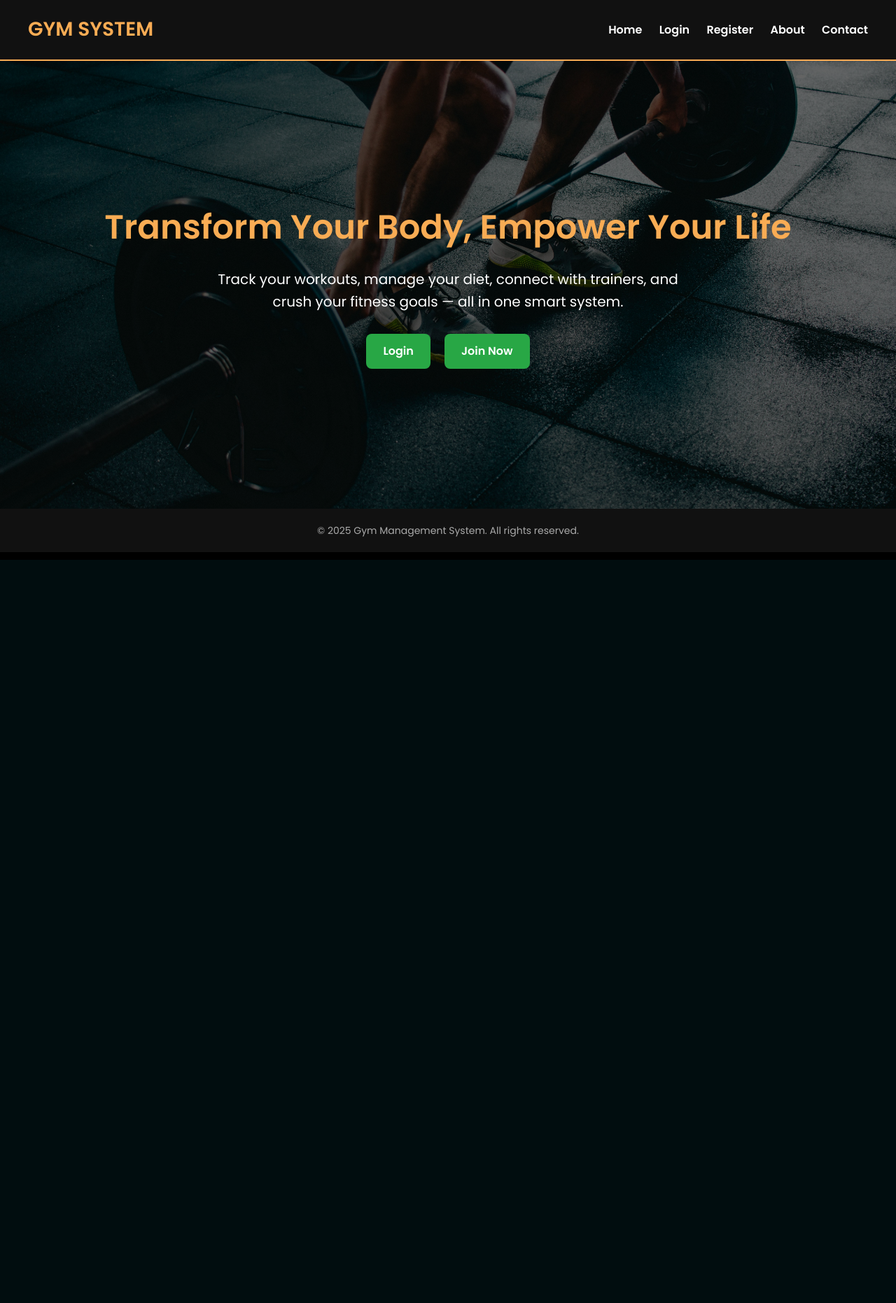
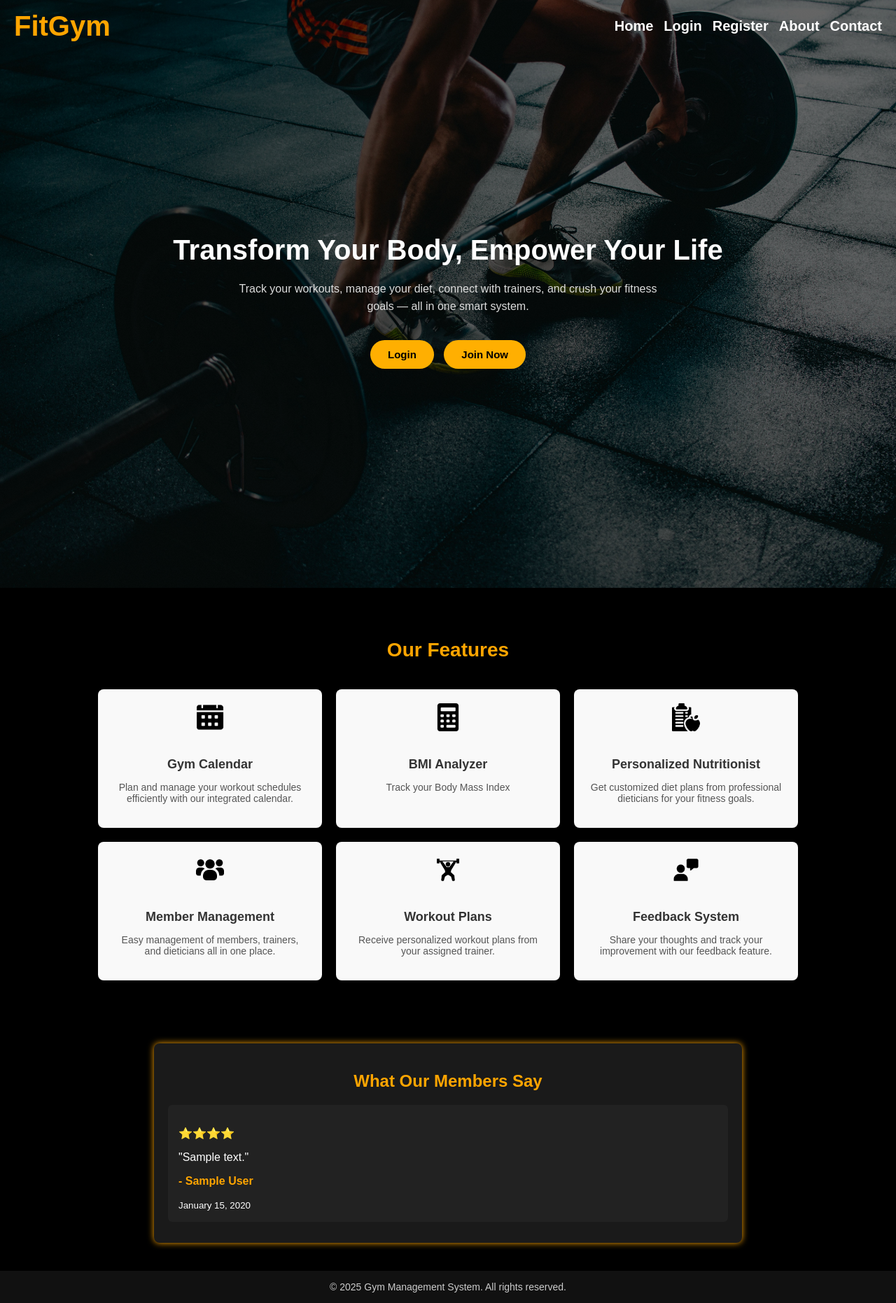
Before and after one commit to cst24680/GYM-, a PHP site: page / in a window 1280 px wide. Shown: the whole page at 70% size. Before the commit the page ends 800 px from the top, so only its background shows below. Run offline with PHP 8.4, Linux system fonts and the light colour scheme; tables that the repository leaves empty or names only in its code hold one stand-in row (values such as "Sample post").

Commit message:
Update index.php

```diff
--- a/index.php
+++ b/index.php
@@ -1,159 +1,302 @@
+<?php
+include "db.php";
+
+// Fetch latest 5 feedbacks
+$result = mysqli_query($conn, "
+    SELECT f.rating, f.comments, m.Mem_name, f.created_at
+    FROM feedback f
+    JOIN member_registration m ON f.Mem_id = m.Mem_id
+    ORDER BY f.created_at DESC
+    LIMIT 5
+");
+?>
 <!DOCTYPE html>
 <html lang="en">
 <head>
 <meta charset="UTF-8">
-    <title>Gym Management System</title>
 <meta name="viewport" content="width=device-width, initial-scale=1.0">
+<title>FitGym</title>
 <style>
-        @import url("https://fonts.googleapis.com/css2?family=Poppins:wght@400;600&display=swap");
-
-        :root {
-            --bg: #000;
-            --accent: #f9ac54;
-            --text: #fff;
-            --button: #28a745;
+    body {
+        margin: 0;
+        font-family: Arial, sans-serif;
+        background: black;
+        color: white;
     }
 
-        * {
-            margin: 0;
-            padding: 0;
-            box-sizing: border-box;
-        }
-
-        body {
-            font-family: 'Poppins', sans-serif;
-            background-color: var(--bg);
-            color: var(--text);
-            line-height: 1.6;
-        }
-
-        header {
-            background-color: #111;
-            padding: 20px 40px;
+    /* Navbar */
+    .navbar {
         display: flex;
         justify-content: space-between;
         align-items: center;
-            border-bottom: 2px solid var(--accent);
+        background: transparent;
+        padding: 15px 20px;
+        position: absolute;
+        top: 0;
+        left: 0;
+        width: 100%;
+        z-index: 10;
+        box-sizing: border-box;
+    }
+    .navbar .logo {
+        font-size: 40px;
+        font-weight: bold;
+        color: orange;
+        white-space: nowrap;
+    }
+    .navbar ul {
+        list-style: none;
+        display: flex;
+        flex-wrap: wrap;
+        gap: 15px;
+        margin: 0;
+        padding: 0;
+    }
+    .navbar ul li a {
+        text-decoration: none;
+        color: white;
+        font-weight: bold;
+        transition: color 0.3s;
+        font-size: 20px;
+    }
+    .navbar ul li a:hover {
+        color: orange;
     }
 
-        header h1 {
-            color: var(--accent);
-            font-size: 28px;
+    /* Hero Section */
+    .hero {
+        background: linear-gradient(rgba(0,0,0,0.6), rgba(0,0,0,0.6)),
+                    url("images/gym-bg.jpg") center/cover no-repeat;
+        height: 100vh;
+        display: flex;
+        justify-content: center;
+        align-items: center;
+        text-align: center;
+        padding: 20px;
+    }
+    .hero h1 {
+        font-size: 2.5rem;
+        font-weight: 900;
+        margin-bottom: 20px;
+        color: #fff;
+    }
+    .hero p {
+        font-size: 1rem;
+        max-width: 600px;
+        margin: 0 auto 30px;
+        line-height: 1.6;
+        color: #ddd;
+    }
+    .hero-buttons {
+        margin-top: 10px;
+    }
+    .hero-buttons a {
+        display: inline-block;
+        background: #ffaf01ff;
+        color: black;
+        padding: 12px 25px;
+        border-radius: 30px;
+        font-size: 15px;
+        text-decoration: none;
+        margin: 5px;
+        font-weight: bold;
+        transition: background 0.3s, transform 0.2s;
+    }
+    .hero-buttons a:hover {
+        transform: scale(1.05);
+        background: #cc0000ff;
+        color: white;
     }
 
-        nav a {
-            margin-left: 20px;
-            color: var(--text);
-            text-decoration: none;
-            font-weight: 600;
-            transition: color 0.3s ease;
+    /* Features Section */
+    .features {
+        background: #000000ff;
+        padding: 50px 20px;
+    }
+    .features h2 {
+        text-align: center;
+        margin-bottom: 40px;
+        font-size: 28px;
+        color: orange;
+    }
+    .feature-grid {
+        display: grid;
+        grid-template-columns: repeat(auto-fit, minmax(250px, 1fr));
+        gap: 20px;
+        max-width: 1000px;
+        margin: auto;
+    }
+    .feature-card {
+        background: #f9f9f9;
+        border-radius: 8px;
+        padding: 20px;
+        text-align: center;
+        box-shadow: 0 4px 8px rgba(0,0,0,0.05);
+        transition: all 0.3s ease;
+    }
+    .feature-card:hover {
+        color: white;
+        cursor: pointer;
+        background-color: orange;
+        transform: translateY(-8px);
+        box-shadow: 0 8px 20px rgba(255, 165, 0, 0.5);
+    }
+    .feature-card:hover h3,
+    .feature-card:hover p {
+        color: white;
+    }
+    .feature-card img {
+        height: 40px;
+        margin-bottom: 15px;
+        transition: filter 0.2s ease-in-out;
+    }
+    .feature-card:hover img {
+        filter: brightness(0) invert(1);
+    }
+    .feature-card h3 {
+        font-size: 18px;
+        margin-bottom: 10px;
+        color: #333;
+    }
+    .feature-card p {
+        font-size: 14px;
+        color: #555;
     }
 
-        nav a:hover {
-            color: var(--accent);
+    /* Feedback Section */
+    .feedback-section {
+        margin: 40px auto;
+        max-width: 800px;
+        background: #1a1a1a;
+        padding: 20px;
+        border-radius: 8px;
+        box-shadow: 0 0 10px orange;
+    }
+    .feedback-section h2 {
+        text-align: center;
+        color: orange;
+    }
+    .feedback-card {
+        background: #222;
+        padding: 15px;
+        margin: 10px 0;
+        border-radius: 6px;
+    }
+    .feedback-card strong {
+        color: orange;
+    }
+    .rating {
+        color: gold;
     }
 
-        .hero {
-            display: flex;
-            flex-direction: column;
-            align-items: center;
-            justify-content: center;
-            height: 80vh;
-            background: url('gym-bg.jpg') no-repeat center center/cover;
+    /* Footer */
+    footer {
         text-align: center;
-            padding: 20px;
-            position: relative;
+        padding: 15px;
+        background: #111;
+        font-size: 14px;
+        color: #ccc;
+        margin-top: 30px;
     }
 
-        .hero::before {
-            content: "";
-            position: absolute;
-            top: 0; left: 0; width: 100%; height: 100%;
-            background: rgba(0, 0, 0, 0.6);
-            z-index: 0;
+    /* Mobile Fix */
+    @media (max-width: 768px) {
+        .navbar {
+            flex-direction: column;
+            align-items: flex-start;
+            padding: 10px 15px;
         }
-
-        .hero-content {
-            position: relative;
-            z-index: 1;
-        }
-
-        .hero h2 {
-            font-size: 48px;
-            color: var(--accent);
-            margin-bottom: 20px;
-        }
-
-        .hero p {
-            font-size: 20px;
-            max-width: 700px;
-            margin: 0 auto 30px;
-        }
-
-        .buttons {
-            display: flex;
-            gap: 20px;
-            flex-wrap: wrap;
-            justify-content: center;
-        }
-
-        .buttons a {
-            padding: 12px 24px;
-            background-color: var(--button);
-            color: white;
-            border: none;
-            border-radius: 8px;
-            text-decoration: none;
-            font-weight: bold;
-            transition: background 0.3s;
-        }
-
-        .buttons a:hover {
-            background-color: #218838;
-        }
-
-        footer {
-            background-color: #111;
-            color: #aaa;
-            text-align: center;
-            padding: 20px;
-            font-size: 14px;
-        }
-
-        @media (max-width: 768px) {
-            .hero h2 {
-                font-size: 32px;
-            }
-            .hero p {
-                font-size: 16px;
+        .navbar ul {
+            flex-direction: column;
+            gap: 10px;
+            margin-top: 10px;
         }
     }
 </style>
 </head>
 <body>
 
-    <header>
-        <h1>GYM SYSTEM</h1>
-        <nav>
-            <a href="index.php">Home</a>
-            <a href="login.php">Login</a>
-            <a href="register.php">Register</a>
-            <a href="#about">About</a>
-            <a href="#contact">Contact</a>
-        </nav>
-    </header>
+<!-- Navbar -->
+<div class="navbar">
+    <div class="logo">FitGym</div>
+    <ul>
+        <li><a href="index.php">Home</a></li>
+        <li><a href="login.php">Login</a></li>
+        <li><a href="register.php">Register</a></li>
+        <li><a href="about.php">About</a></li>
+        <li><a href="contact.php">Contact</a></li>
+    </ul>
+</div>
 
-    <section class="hero">
-        <div class="hero-content">
-            <h2>Transform Your Body, Empower Your Life</h2>
+<!-- Hero -->
+<div class="hero">
+    <div>
+        <h1>Transform Your Body, Empower Your Life</h1>
         <p>Track your workouts, manage your diet, connect with trainers, and crush your fitness goals — all in one smart system.</p>
-            <div class="buttons">
+        <div class="hero-buttons">
             <a href="login.php">Login</a>
             <a href="register.php">Join Now</a>
         </div>
     </div>
-    </section>
+</div>
 
+<!-- Features -->
+<div class="features">
+    <h2>Our Features</h2>
+    <div class="feature-grid">
+        <div class="feature-card">
+            <img src="images/calendar1.png" alt="Gym Calendar">
+            <h3>Gym Calendar</h3>
+            <p>Plan and manage your workout schedules efficiently with our integrated calendar.</p>
+        </div>
+        <div class="feature-card">
+            <img src="images/bmi.png" alt="BMI Analyzer">
+            <h3>BMI Analyzer</h3>
+            <p>Track your Body Mass Index </p>
+        </div>
+        <div class="feature-card">
+            <img src="images/nutrition.png" alt="Personalized Nutritionist">
+            <h3>Personalized Nutritionist</h3>
+            <p>Get customized diet plans from professional dieticians for your fitness goals.</p>
+        </div>
+        <div class="feature-card">
+            <img src="images/member.png" alt="Member Management">
+            <h3>Member Management</h3>
+            <p>Easy management of members, trainers, and dieticians all in one place.</p>
+        </div>
+        <div class="feature-card">
+            <img src="images/workout.png" alt="Workout Plans">
+            <h3>Workout Plans</h3>
+            <p>Receive personalized workout plans from your assigned trainer.</p>
+        </div>
+        <div class="feature-card">
+            <img src="images/feedback.png" alt="Feedback">
+            <h3>Feedback System</h3>
+            <p>Share your thoughts and track your improvement with our feedback feature.</p>
+        </div>
+    </div>
+</div>
+
+<!-- Feedback Section -->
+<div class="feedback-section">
+    <h2>What Our Members Say</h2>
+    <?php if (mysqli_num_rows($result) > 0) { ?>
+        <?php while($row = mysqli_fetch_assoc($result)) { ?>
+            <div class="feedback-card">
+                <p class="rating">
+                    <?php for ($i = 1; $i <= $row['rating']; $i++) echo "⭐"; ?>
+                </p>
+                <p>"<?= htmlspecialchars($row['comments']); ?>"</p>
+                <p><strong>- <?= htmlspecialchars($row['Mem_name']); ?></strong></p>
+                <small><?= date("F j, Y", strtotime($row['created_at'])); ?></small>
+            </div>
+        <?php } ?>
+    <?php } else { ?>
+        <p>No feedback yet. Be the first to share your experience!</p>
+    <?php } ?>
+</div>
+
+<!-- Footer -->
 <footer>
     &copy; 2025 Gym Management System. All rights reserved.
 </footer>
```
Lines whose indentation alone changed are shown as unchanged.
